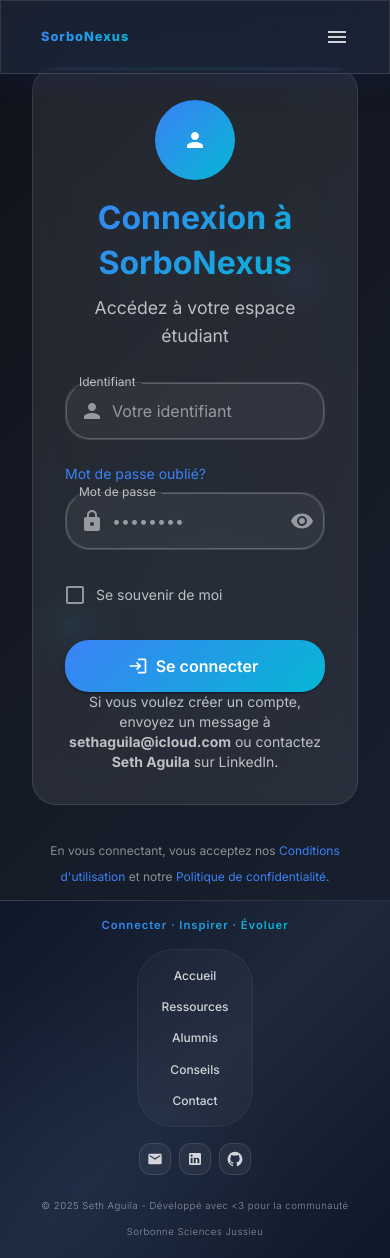
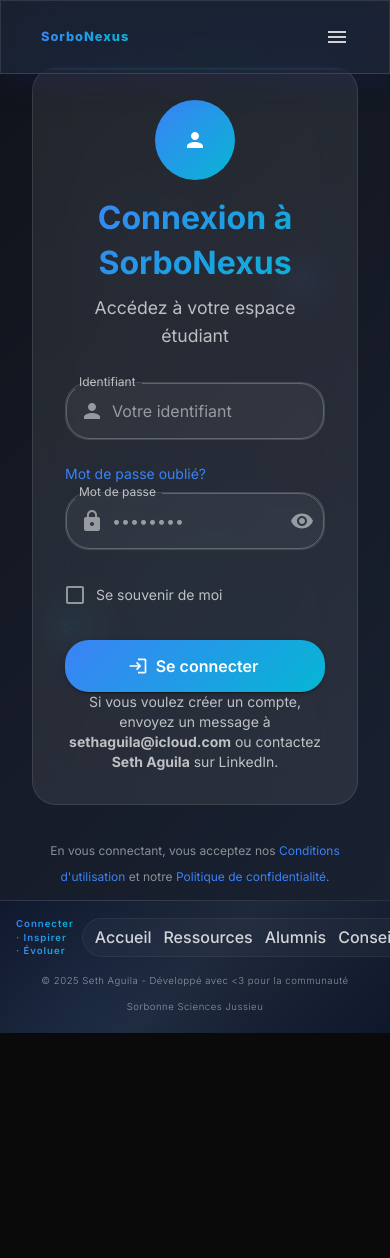
Before and after one commit to userdigitaldevil/SorboNexus, a React (Vite) app: page /connexion in a window 390 px wide. After the commit the page ends 1033 px from the top, so only its background shows below. Built offline with nearby package versions, Linux system fonts and the light colour scheme.

Commit message:
Footer smaller for mobile

```diff
--- a/src/components/Footer.jsx
+++ b/src/components/Footer.jsx
@@ -50,11 +50,11 @@ export default function Footer() {
         >
           {/* Main Footer Content */}
           <Stack
-            direction={{ xs: "column", md: "row" }}
-            spacing={{ xs: 2, md: 3 }}
-            alignItems={{ xs: "center", md: "space-between" }}
+            direction="row"
+            spacing={{ xs: 1, md: 3 }}
+            alignItems="center"
             justifyContent="space-between"
-            sx={{ mb: { xs: 2, md: 3 } }}
+            sx={{ mb: { xs: 1, md: 3 } }}
           >
             {/* Left: Slogan */}
             <motion.div
@@ -73,8 +73,8 @@ export default function Footer() {
                   WebkitTextFillColor: "transparent",
                   backgroundClip: "text",
                   letterSpacing: 1,
-                  textAlign: { xs: "center", md: "left" },
-                  fontSize: { xs: "0.7rem", md: "0.875rem" },
+                  textAlign: "left",
+                  fontSize: { xs: "0.6rem", md: "0.875rem" },
                 }}
               >
                 Connecter · Inspirer · Évoluer
@@ -90,16 +90,16 @@ export default function Footer() {
               style={{ flex: 1, display: "flex", justifyContent: "center" }}
             >
               <Stack
-                direction={{ xs: "column", sm: "row" }}
-                spacing={{ xs: 0.5, sm: 3 }}
+                direction="row"
+                spacing={{ xs: 0.5, sm: 1, md: 3 }}
                 alignItems="center"
                 sx={{
                   background: "rgba(255, 255, 255, 0.03)",
                   backdropFilter: "blur(10px)",
                   border: "1px solid rgba(255, 255, 255, 0.05)",
                   borderRadius: 3,
-                  px: { xs: 2, md: 3 },
-                  py: { xs: 1.5, md: 2 },
+                  px: { xs: 1, md: 3 },
+                  py: { xs: 0.5, md: 2 },
                 }}
               >
                 <motion.div
@@ -114,11 +114,10 @@ export default function Footer() {
                       fontWeight: 500,
                       transition: "all 0.3s ease",
                       display: "block",
-                      padding: "4px 8px",
+                      padding: "2px 4px",
                       borderRadius: "4px",
                       cursor: "pointer",
-                      fontSize:
-                        window.innerWidth < 600 ? "0.75rem" : "0.875rem",
+                      fontSize: { xs: "0.6rem", md: "0.875rem" },
                     }}
                     onMouseEnter={(e) => {
                       e.target.style.color = "#3b82f6";
@@ -144,11 +143,10 @@ export default function Footer() {
                       fontWeight: 500,
                       transition: "all 0.3s ease",
                       display: "block",
-                      padding: "4px 8px",
+                      padding: "2px 4px",
                       borderRadius: "4px",
                       cursor: "pointer",
-                      fontSize:
-                        window.innerWidth < 600 ? "0.75rem" : "0.875rem",
+                      fontSize: { xs: "0.6rem", md: "0.875rem" },
                     }}
                     onMouseEnter={(e) => {
                       e.target.style.color = "#3b82f6";
@@ -174,11 +172,10 @@ export default function Footer() {
                       fontWeight: 500,
                       transition: "all 0.3s ease",
                       display: "block",
-                      padding: "4px 8px",
+                      padding: "2px 4px",
                       borderRadius: "4px",
                       cursor: "pointer",
-                      fontSize:
-                        window.innerWidth < 600 ? "0.75rem" : "0.875rem",
+                      fontSize: { xs: "0.6rem", md: "0.875rem" },
                     }}
                     onMouseEnter={(e) => {
                       e.target.style.color = "#3b82f6";
@@ -204,11 +201,10 @@ export default function Footer() {
                       fontWeight: 500,
                       transition: "all 0.3s ease",
                       display: "block",
-                      padding: "4px 8px",
+                      padding: "2px 4px",
                       borderRadius: "4px",
                       cursor: "pointer",
-                      fontSize:
-                        window.innerWidth < 600 ? "0.75rem" : "0.875rem",
+                      fontSize: { xs: "0.6rem", md: "0.875rem" },
                     }}
                     onMouseEnter={(e) => {
                       e.target.style.color = "#3b82f6";
@@ -234,10 +230,9 @@ export default function Footer() {
                       fontWeight: 500,
                       transition: "all 0.3s ease",
                       display: "block",
-                      padding: "4px 8px",
+                      padding: "2px 4px",
                       borderRadius: "4px",
-                      fontSize:
-                        window.innerWidth < 600 ? "0.75rem" : "0.875rem",
+                      fontSize: { xs: "0.6rem", md: "0.875rem" },
                     }}
                     onMouseEnter={(e) => {
                       e.target.style.color = "#3b82f6";
@@ -261,7 +256,7 @@ export default function Footer() {
               transition={{ duration: 0.6, delay: 0.3 }}
               viewport={{ once: true }}
             >
-              <Stack direction="row" spacing={{ xs: 1, md: 2 }}>
+              <Stack direction="row" spacing={{ xs: 0.5, md: 2 }}>
                 <motion.div
                   whileHover={{ scale: 1.1 }}
                   whileTap={{ scale: 0.9 }}
@@ -273,8 +268,8 @@ export default function Footer() {
                       display: "flex",
                       alignItems: "center",
                       justifyContent: "center",
-                      width: { xs: 32, md: 40 },
-                      height: { xs: 32, md: 40 },
+                      width: { xs: 24, md: 40 },
+                      height: { xs: 24, md: 40 },
                       color: "rgba(255, 255, 255, 0.8)",
                       background: "rgba(255, 255, 255, 0.05)",
                       border: "1px solid rgba(255, 255, 255, 0.1)",
@@ -290,7 +285,7 @@ export default function Footer() {
                       transition: "all 0.3s ease",
                     }}
                   >
-                    <Email sx={{ fontSize: { xs: "1rem", md: "1.25rem" } }} />
+                    <Email sx={{ fontSize: { xs: "0.8rem", md: "1.25rem" } }} />
                   </Box>
                 </motion.div>
 
@@ -307,8 +302,8 @@ export default function Footer() {
                       display: "flex",
                       alignItems: "center",
                       justifyContent: "center",
-                      width: { xs: 32, md: 40 },
-                      height: { xs: 32, md: 40 },
+                      width: { xs: 24, md: 40 },
+                      height: { xs: 24, md: 40 },
                       color: "rgba(255, 255, 255, 0.8)",
                       background: "rgba(255, 255, 255, 0.05)",
                       border: "1px solid rgba(255, 255, 255, 0.1)",
@@ -325,7 +320,7 @@ export default function Footer() {
                     }}
                   >
                     <LinkedIn
-                      sx={{ fontSize: { xs: "1rem", md: "1.25rem" } }}
+                      sx={{ fontSize: { xs: "0.8rem", md: "1.25rem" } }}
                     />
                   </Box>
                 </motion.div>
@@ -343,8 +338,8 @@ export default function Footer() {
                       display: "flex",
                       alignItems: "center",
                       justifyContent: "center",
-                      width: { xs: 32, md: 40 },
-                      height: { xs: 32, md: 40 },
+                      width: { xs: 24, md: 40 },
+                      height: { xs: 24, md: 40 },
                       color: "rgba(255, 255, 255, 0.8)",
                       background: "rgba(255, 255, 255, 0.05)",
                       border: "1px solid rgba(255, 255, 255, 0.1)",
@@ -360,7 +355,9 @@ export default function Footer() {
                       transition: "all 0.3s ease",
                     }}
                   >
-                    <GitHub sx={{ fontSize: { xs: "1rem", md: "1.25rem" } }} />
+                    <GitHub
+                      sx={{ fontSize: { xs: "0.8rem", md: "1.25rem" } }}
+                    />
                   </Box>
                 </motion.div>
               </Stack>
--- a/src/components/Navbar.jsx
+++ b/src/components/Navbar.jsx
@@ -29,7 +29,6 @@ import {
   Fade,
   FormControlLabel,
   Checkbox,
-  Close,
 } from "@mui/material";
 import { Menu as MenuIcon, Close as CloseIcon } from "@mui/icons-material";
 import { jwtDecode } from "jwt-decode";
@@ -1035,7 +1034,7 @@ const Navbar = () => {
               transition: "all 0.2s ease",
             }}
           >
-            <Close sx={{ fontSize: "1.2rem" }} />
+            <CloseIcon sx={{ fontSize: "1.2rem" }} />
           </IconButton>
 
           <Typography variant="h6" sx={{ mb: 2, pr: 4 }}>
--- a/src/pages/Alumnis.jsx
+++ b/src/pages/Alumnis.jsx
@@ -24,7 +24,6 @@ import {
   AccordionDetails,
   FormControlLabel,
   Checkbox,
-  Close,
 } from "@mui/material";
 import {
   ArrowRight,
@@ -41,6 +40,7 @@ import {
   Business as BusinessIcon,
   CheckCircleOutline as CheckCircleOutlineIcon,
   Cancel as CancelIcon,
+  Close as CloseIcon,
 } from "@mui/icons-material";
 import Pagination from "@mui/material/Pagination";
 import ExpandMoreIcon from "@mui/icons-material/ExpandMore";
@@ -564,13 +564,13 @@ export default function Alumnis() {
 
       {/* Hero Section */}
       <motion.section
-        className="relative pt-40 pb-32 px-6 bg-gradient-to-r from-blue-900/30 to-teal-900/30 z-10"
+        className="relative pt-20 pb-16 px-4 bg-gradient-to-r from-blue-900/30 to-teal-900/30 z-10"
         initial={{ opacity: 0, y: 20 }}
         animate={{ opacity: 1, y: 0 }}
         transition={{ duration: 0.5 }}
         style={{
-          paddingTop: window.innerWidth < 600 ? "100px" : "160px",
-          paddingBottom: window.innerWidth < 600 ? "60px" : "128px",
+          paddingTop: window.innerWidth < 600 ? "80px" : "80px",
+          paddingBottom: window.innerWidth < 600 ? "64px" : "64px",
         }}
       >
         <Container maxWidth="lg">
@@ -774,13 +774,13 @@ export default function Alumnis() {
 
       {/* Filters Section */}
       <motion.section
-        className="py-16 px-6 z-10 relative"
+        className="py-0 px-4 z-10 relative"
         initial={{ opacity: 0, y: 20 }}
         animate={{ opacity: 1, y: 0 }}
         transition={{ duration: 0.5, delay: 0.4 }}
         style={{
-          paddingTop: window.innerWidth < 600 ? "60px" : "64px",
-          paddingBottom: window.innerWidth < 600 ? "60px" : "64px",
+          paddingTop: window.innerWidth < 600 ? "16px" : "16px",
+          paddingBottom: window.innerWidth < 600 ? "16px" : "16px",
         }}
       >
         <Container maxWidth="lg">
@@ -844,12 +844,12 @@ export default function Alumnis() {
 
       {/* Alumni Grid Section */}
       <motion.section
-        className="py-24 px-6 bg-gradient-to-r from-blue-900/40 to-teal-900/40 z-10 relative"
+        className="pb-24 px-6 bg-gradient-to-r from-blue-900/40 to-teal-900/40 z-10 relative"
         initial={{ opacity: 0, y: 20 }}
         animate={{ opacity: 1, y: 0 }}
         transition={{ duration: 0.5, delay: 0.5 }}
         style={{
-          paddingTop: window.innerWidth < 600 ? "80px" : "96px",
+          paddingTop: window.innerWidth < 600 ? "16px" : "16px",
           paddingBottom: window.innerWidth < 600 ? "80px" : "96px",
         }}
       >
@@ -1284,7 +1284,7 @@ export default function Alumnis() {
                 onClick={closeListModal}
                 sx={{ color: "rgba(255,255,255,0.7)" }}
               >
-                <Close />
+                <CloseIcon />
               </IconButton>
             </Box>
             <Box sx={{ p: 3, pt: 0, minWidth: 320 }}>
@@ -1508,7 +1508,7 @@ export default function Alumnis() {
               transition: "all 0.2s ease",
             }}
           >
-            <Close sx={{ fontSize: "1.2rem" }} />
+            <CloseIcon sx={{ fontSize: "1.2rem" }} />
           </IconButton>
 
           <Typography variant="h6" sx={{ mb: 2, pr: 4 }}>
--- a/src/pages/Conseils.jsx
+++ b/src/pages/Conseils.jsx
@@ -24,7 +24,6 @@ import {
   AccordionDetails,
   FormControlLabel,
   Checkbox,
-  Close,
 } from "@mui/material";
 import {
   School as SchoolIcon,
@@ -37,6 +36,7 @@ import {
   Person as PersonIcon,
   ExpandMore as ExpandMoreIcon,
   ExpandLess as ExpandLessIcon,
+  Close as CloseIcon,
   LinkedIn as LinkedInIcon,
   Email as EmailIcon,
   Grade as GradeIcon,
@@ -988,7 +988,7 @@ export default function Conseils() {
                   transition: "all 0.2s ease",
                 }}
               >
-                <Close sx={{ fontSize: "1.2rem" }} />
+                <CloseIcon sx={{ fontSize: "1.2rem" }} />
               </IconButton>
 
               <Typography
--- a/src/pages/LiensUtiles.jsx
+++ b/src/pages/LiensUtiles.jsx
@@ -225,13 +225,13 @@ const LiensUtiles = () => {
 
       {/* Hero Section */}
       <motion.section
-        className="relative pt-40 pb-32 px-6 bg-gradient-to-r from-blue-900/30 to-teal-900/30 z-10"
+        className="relative pt-20 pb-16 px-4 bg-gradient-to-r from-blue-900/30 to-teal-900/30 z-10"
         initial={{ opacity: 0, y: 20 }}
         animate={{ opacity: 1, y: 0 }}
         transition={{ duration: 0.5 }}
         style={{
-          paddingTop: window.innerWidth < 600 ? "100px" : "160px",
-          paddingBottom: window.innerWidth < 600 ? "60px" : "128px",
+          paddingTop: window.innerWidth < 600 ? "80px" : "80px",
+          paddingBottom: window.innerWidth < 600 ? "64px" : "64px",
         }}
       >
         <Container maxWidth="lg">
@@ -344,24 +344,24 @@ const LiensUtiles = () => {
 
       {/* Categories & Filters */}
       <motion.section
-        className="py-16 px-6 z-10 relative"
+        className="py-8 px-4 z-10 relative"
         initial={{ opacity: 0, y: 20 }}
         animate={{ opacity: 1, y: 0 }}
         transition={{ duration: 0.5, delay: 0.4 }}
         style={{
-          paddingTop: window.innerWidth < 600 ? "60px" : "64px",
-          paddingBottom: window.innerWidth < 600 ? "60px" : "64px",
+          paddingTop: window.innerWidth < 600 ? "32px" : "32px",
+          paddingBottom: window.innerWidth < 600 ? "32px" : "32px",
         }}
       >
         <Container maxWidth="lg">
-          <Box sx={{ textAlign: "center", mb: { xs: 6, md: 12 } }}>
+          <Box sx={{ textAlign: "center", mb: { xs: 3, md: 6 } }}>
             <Box
               sx={{
                 display: "flex",
                 flexWrap: "wrap",
                 gap: { xs: 1, md: 2 },
                 justifyContent: "center",
-                pt: { xs: 2, md: 4 },
+                pt: { xs: 1, md: 2 },
                 mt: 0,
               }}
             >
@@ -414,13 +414,13 @@ const LiensUtiles = () => {
 
       {/* Links Grid */}
       <motion.section
-        className="py-20 px-6 z-10 relative"
+        className="py-12 px-4 z-10 relative"
         initial={{ opacity: 0, y: 20 }}
         animate={{ opacity: 1, y: 0 }}
         transition={{ duration: 0.5, delay: 0.5 }}
         style={{
-          paddingTop: window.innerWidth < 600 ? "80px" : "80px",
-          paddingBottom: window.innerWidth < 600 ? "80px" : "80px",
+          paddingTop: window.innerWidth < 600 ? "48px" : "48px",
+          paddingBottom: window.innerWidth < 600 ? "48px" : "48px",
         }}
       >
         <Container maxWidth="lg">
--- a/src/pages/Ressources.jsx
+++ b/src/pages/Ressources.jsx
@@ -191,13 +191,13 @@ export default function Ressources() {
 
       {/* Hero Section */}
       <motion.section
-        className="relative pt-40 pb-32 px-6 bg-gradient-to-r from-blue-900/30 to-teal-900/30 z-10"
+        className="relative pt-20 pb-16 px-4 bg-gradient-to-r from-blue-900/30 to-teal-900/30 z-10"
         initial={{ opacity: 0, y: 20 }}
         animate={{ opacity: 1, y: 0 }}
         transition={{ duration: 0.5 }}
         style={{
-          paddingTop: window.innerWidth < 600 ? "100px" : "160px",
-          paddingBottom: window.innerWidth < 600 ? "60px" : "128px",
+          paddingTop: window.innerWidth < 600 ? "80px" : "80px",
+          paddingBottom: window.innerWidth < 600 ? "64px" : "64px",
         }}
       >
         <Container maxWidth="lg">
@@ -247,7 +247,8 @@ export default function Ressources() {
         sx={{
           py: { xs: 3, md: 6 },
           px: 2,
-          background: "rgba(255,255,255,0.02)",
+          background: "transparent",
+          textAlign: "center",
         }}
       >
         <Container maxWidth="lg">
@@ -274,9 +275,14 @@ export default function Ressources() {
             </Typography>
 
             {/* Search Bar */}
-            <Box sx={{ mb: { xs: 2, md: 3 } }}>
+            <Box
+              sx={{
+                mb: { xs: 2, md: 3 },
+                display: "flex",
+                justifyContent: "center",
+              }}
+            >
               <TextField
-                fullWidth
                 placeholder="Rechercher une ressource..."
                 value={searchQuery}
                 onChange={(e) => setSearchQuery(e.target.value)}
@@ -288,6 +294,8 @@ export default function Ressources() {
                   ),
                 }}
                 sx={{
+                  maxWidth: 600,
+                  width: "100%",
                   "& .MuiOutlinedInput-root": {
                     background: "rgba(255,255,255,0.05)",
                     backdropFilter: "blur(20px)",
@@ -322,6 +330,7 @@ export default function Ressources() {
                   color: "rgba(255, 255, 255, 0.9)",
                   fontWeight: 600,
                   fontSize: { xs: "0.9rem", md: "1.25rem" },
+                  textAlign: "center",
                 }}
               >
                 Catégories
@@ -331,6 +340,7 @@ export default function Ressources() {
                   display: "flex",
                   flexWrap: "wrap",
                   gap: { xs: 1, md: 1.5 },
+                  justifyContent: "center",
                 }}
               >
                 {categories.map((category) => (
@@ -368,6 +378,7 @@ export default function Ressources() {
                   color: "rgba(255, 255, 255, 0.9)",
                   fontWeight: 600,
                   fontSize: { xs: "0.9rem", md: "1.25rem" },
+                  textAlign: "center",
                 }}
               >
                 Types de ressources
@@ -377,6 +388,7 @@ export default function Ressources() {
                   display: "flex",
                   flexWrap: "wrap",
                   gap: { xs: 1, md: 1.5 },
+                  justifyContent: "center",
                 }}
               >
                 {filters.map((filter) => (
```
